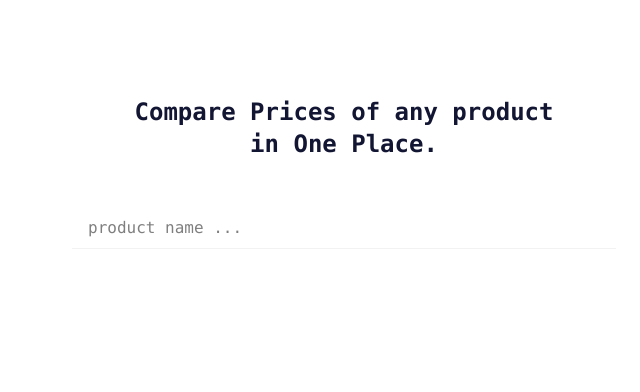
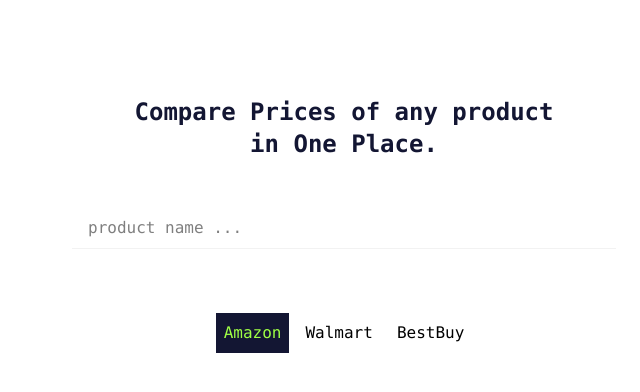
Before and after one commit to HazWahb8080/product-price-comparing-tool, a Next.js app: page / in a window 1280 px wide. Shown: the top 392 px of the page, without its empty margins (296-936 px from the left). Built offline with nearby package versions, Linux system fonts and the light colour scheme.

Commit message:
scraping for the other 2 websites is to be done

```diff
--- /dev/null
+++ b/app/Providers.js
@@ -0,0 +1,9 @@
+"use client";
+import React from "react";
+import { RecoilRoot } from "recoil";
+
+function Providers({ children }) {
+  return <RecoilRoot>{children}</RecoilRoot>;
+}
+
+export default Providers;
--- /dev/null
+++ b/app/atoms.js
@@ -0,0 +1,14 @@
+import { atom } from "recoil";
+
+export const AmazonResultsState = atom({
+  key: "AmazonResultsState",
+  default: [],
+});
+export const BestBuyResultsState = atom({
+  key: "BestBuyResultsState",
+  default: [],
+});
+export const WalmartResultsState = atom({
+  key: "WalmartResultsState",
+  default: [],
+});
--- a/app/layout.js
+++ b/app/layout.js
@@ -1,5 +1,6 @@
 import { Inter } from "next/font/google";
 import "./globals.css";
+import Providers from "./Providers";
 
 const inter = Inter({ subsets: ["latin"] });
 
@@ -11,7 +12,9 @@
 export default function RootLayout({ children }) {
   return (
     <html lang="en">
-      <body className={inter.className}>{children}</body>
+      <Providers>
+        <body className={inter.className}>{children}</body>
+      </Providers>
     </html>
   );
 }
--- a/app/page.js
+++ b/app/page.js
@@ -3,39 +3,102 @@
 "use client";
 import { useEffect, useState } from "react";
 import axios from "axios";
+import { useRecoilState } from "recoil";
+import {
+  AmazonResultsState,
+  BestBuyResultsState,
+  WalmartResultsState,
+} from "./atoms";
 
 // #9FFF45 yellow
 // #131633 blackish
 // #2135E5 blueish
+const tabs = [
+  { id: 0, name: "Amazon" },
+  { id: 1, name: "Walmart" },
+  { id: 2, name: "BestBuy" },
+];
 
 export default function Home() {
   const [productName, setProductName] = useState("");
-  const [results, setResults] = useState([]);
+  const [AmazonResults, setAmazonResults] = useRecoilState(AmazonResultsState);
+  const [BestBuyResults, setBestBuyResults] =
+    useRecoilState(BestBuyResultsState);
+  const [WalmartResults, setWalmartResults] =
+    useRecoilState(WalmartResultsState);
   const [loading, setLaoding] = useState(false);
   const [averagePrice, setAveragePrice] = useState();
   const [error, setError] = useState("");
+  const [activePlatformTab, setActivePlatformTab] = useState("Amazon");
+
+  // handling the form
   const submitForm = async () => {
     setLaoding(true);
     if (loading) return;
-    const response = await axios.post("/api/scrape", { productName });
-    const refinedData = response.data;
-    setResults(refinedData);
+    const amazonRequest = async () => {
+      await axios.post("/api/amazon/scrape", { productName });
+    };
+    const walmartRequest = async () => {
+      await axios.post("/api/walmart/scrape", { productName });
+    };
+    const bestbuyRequest = async () => {
+      await axios.post("/api/bestbuy/scrape", { productName });
+    };
+    const [amazon, walmart, bestbuy] = await Promise.all([
+      amazonRequest(),
+      walmartRequest(),
+      bestbuyRequest(),
+    ]);
+    setAmazonResults(amazon.data);
+    setWalmartResults(walmart.data);
+    setBestBuyResults(bestbuy.data);
     setLaoding(false);
   };
+  // calculate the average price of amazon results
   useEffect(() => {
-    if (results.length == 0) return;
+    if (AmazonResults.length == 0 || activePlatformTab !== "Amazon") return;
     // Calculate average, lowest, and highest prices
     let totalPrice = 0;
-    results
-      .filter((item) => item !== null)
-      .forEach((item) => {
+    AmazonResults.filter((item) => item !== null).forEach((item) => {
       if (item.price !== null) {
         totalPrice += item.price;
       }
     });
 
-    setAveragePrice(results.length > 0 ? totalPrice / results.length : 0);
-  }, [results]);
+    setAveragePrice(
+      AmazonResults.length > 0 ? totalPrice / AmazonResults.length : 0
+    );
+  }, [AmazonResults]);
+  // calculate the average price of walmart results
+  useEffect(() => {
+    if (WalmartResults.length == 0 || activePlatformTab !== "Amazon") return;
+    // Calculate average, lowest, and highest prices
+    let totalPrice = 0;
+    WalmartResults.filter((item) => item !== null).forEach((item) => {
+      if (item.price !== null) {
+        totalPrice += item.price;
+      }
+    });
+
+    setAveragePrice(
+      WalmartResults.length > 0 ? totalPrice / WalmartResults.length : 0
+    );
+  }, [WalmartResults]);
+  // calculate the average price of bestbuy results
+  useEffect(() => {
+    if (BestBuyResults.length == 0 || activePlatformTab !== "Amazon") return;
+    // Calculate average, lowest, and highest prices
+    let totalPrice = 0;
+    BestBuyResults.filter((item) => item !== null).forEach((item) => {
+      if (item.price !== null) {
+        totalPrice += item.price;
+      }
+    });
+
+    setAveragePrice(
+      BestBuyResults.length > 0 ? totalPrice / BestBuyResults.length : 0
+    );
+  }, [BestBuyResults]);
 
   if (loading) {
     return (
@@ -79,17 +142,107 @@
         </span>
       </form>
 
-      {results.length > 0 && (
+      {AmazonResults.length == 0 && (
+        <span className="w-full py-4 items-center justify-center flex space-x-2 mt-12">
+          {tabs.map((tab) => (
+            <span
+              onClick={() => setActivePlatformTab(tab.name)}
+              key={tab.key}
+              className={`cursor-pointer p-2
+               smooth ${
+                 tab.name == activePlatformTab
+                   ? "text-[#9FFF45] bg-[#131633]"
+                   : "text-black hover:text-[#9FFF45] hover:bg-[#131633]"
+               } `}
+            >
+              {tab.name}
+            </span>
+          ))}
+        </span>
+      )}
+
+      {AmazonResults.length > 0 &&
+        activePlatformTab ==
+          "Amazon"(
             <div className="grid grid-cols-3 gap-x-4 mt-12">
               <div
                 className="col-span-2 w-full place-items-center gap-6 mt-12
         max-h-[70vh] overflow-y-scroll bg-white text-black
         font-medium py-10 px-6 border border-black/10 "
               >
-            {results
-              .filter((item) => item !== null)
-              .map((item) => (
-                <div key={item.title} className="border-b border-black py-10 ">
+                {AmazonResults.filter((item) => item !== null).map((item) => (
+                  <div
+                    key={item.title}
+                    className="border-b border-black py-10 "
+                  >
+                    <img
+                      src={item.imageSrc}
+                      className="h-[300px] w-[300px] object-cover object-center mb-4"
+                      alt={item.title + "-image"}
+                    />
+                    <p>{item.title}</p>
+                    <p className="font-bold">${item.price}</p>
+                    <a href={item.link} className="cursor-pointer">
+                      check product →
+                    </a>
+                  </div>
+                ))}
+              </div>
+              <div className="col-span-1 h-full items-center justify-center flex">
+                <h3>
+                  Average Price is <br /> <b>${averagePrice.toFixed(2)}</b>
+                </h3>
+              </div>
+            </div>
+          )}
+      {WalmartResults.length > 0 &&
+        activePlatformTab ==
+          "Walmart"(
+            <div className="grid grid-cols-3 gap-x-4 mt-12">
+              <div
+                className="col-span-2 w-full place-items-center gap-6 mt-12
+        max-h-[70vh] overflow-y-scroll bg-white text-black
+        font-medium py-10 px-6 border border-black/10 "
+              >
+                {WalmartResults.filter((item) => item !== null).map((item) => (
+                  <div
+                    key={item.title}
+                    className="border-b border-black py-10 "
+                  >
+                    <img
+                      src={item.imageSrc}
+                      className="h-[300px] w-[300px] object-cover object-center mb-4"
+                      alt={item.title + "-image"}
+                    />
+                    <p>{item.title}</p>
+                    <p className="font-bold">${item.price}</p>
+                    <a href={item.link} className="cursor-pointer">
+                      check product →
+                    </a>
+                  </div>
+                ))}
+              </div>
+              <div className="col-span-1 h-full items-center justify-center flex">
+                <h3>
+                  Average Price is <br /> <b>${averagePrice.toFixed(2)}</b>
+                </h3>
+              </div>
+            </div>
+          )}
+      {BestBuyResults.length > 0 &&
+        activePlatformTab ==
+          "BestBuy"(
+            <div className="grid grid-cols-3 gap-x-4 mt-12">
+              <div
+                className="col-span-2 w-full place-items-center gap-6 mt-12
+        max-h-[70vh] overflow-y-scroll bg-white text-black
+        font-medium py-10 px-6 border border-black/10 "
+              >
+                {BestBuyResults.filter((item) => item !== null).map((item) => (
+                  <div
+                    key={item.title}
+                    className="border-b border-black py-10 "
+                  >
                     <img
                       src={item.imageSrc}
                       className="h-[300px] w-[300px] object-cover object-center mb-4"
--- a/package.json
+++ b/package.json
@@ -13,7 +13,8 @@
     "next": "14.2.1",
     "puppeteer": "^22.6.5",
     "react": "^18",
-    "react-dom": "^18"
+    "react-dom": "^18",
+    "recoil": "^0.7.7"
   },
   "devDependencies": {
     "eslint": "^8",
```
Also changed, not shown: app/api/scrape/amazon/route.js (renamed from app/api/scrape/route.js), 1 other file (tests, documents, lock files or other folders). Lines whose indentation alone changed are shown as unchanged.
